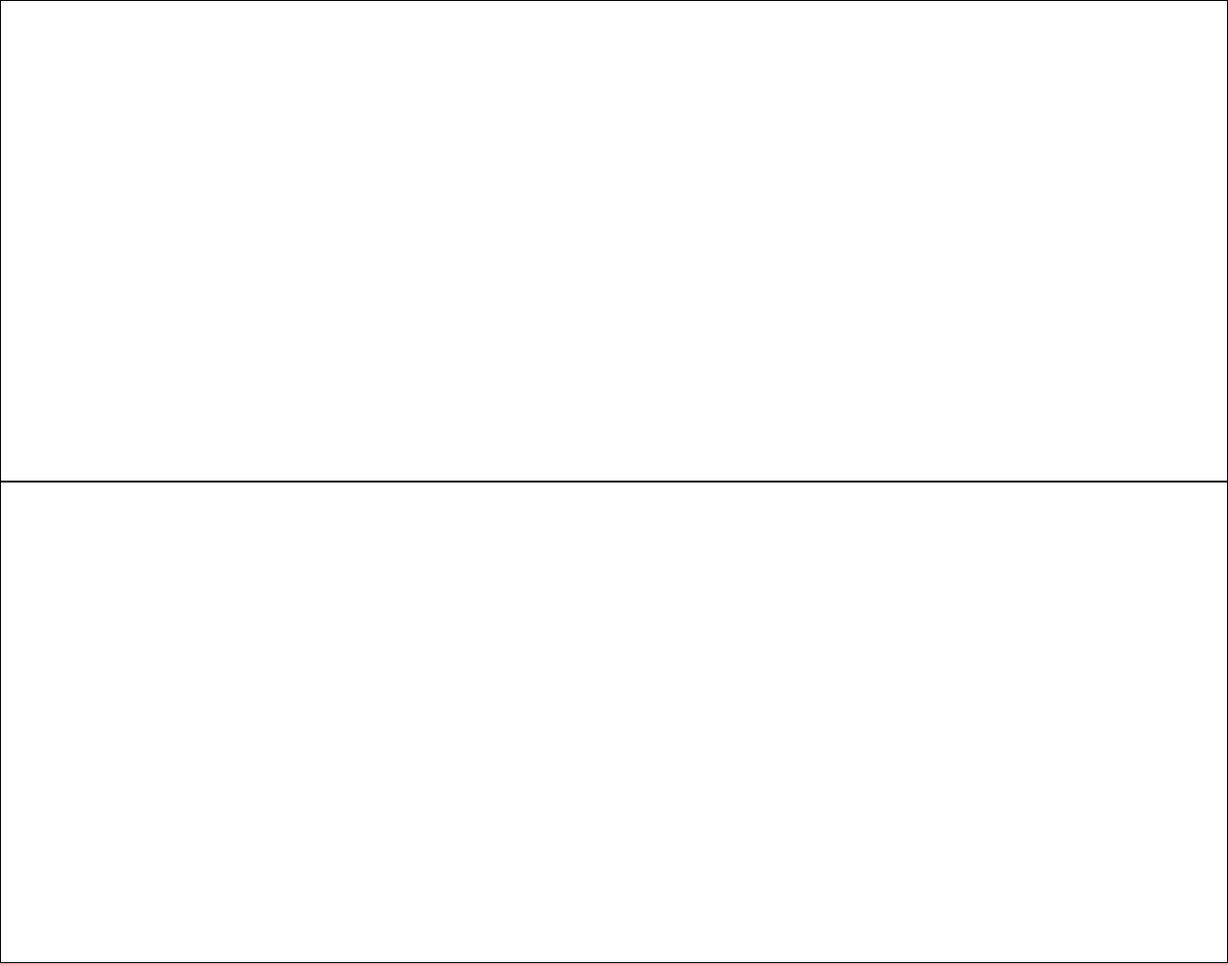
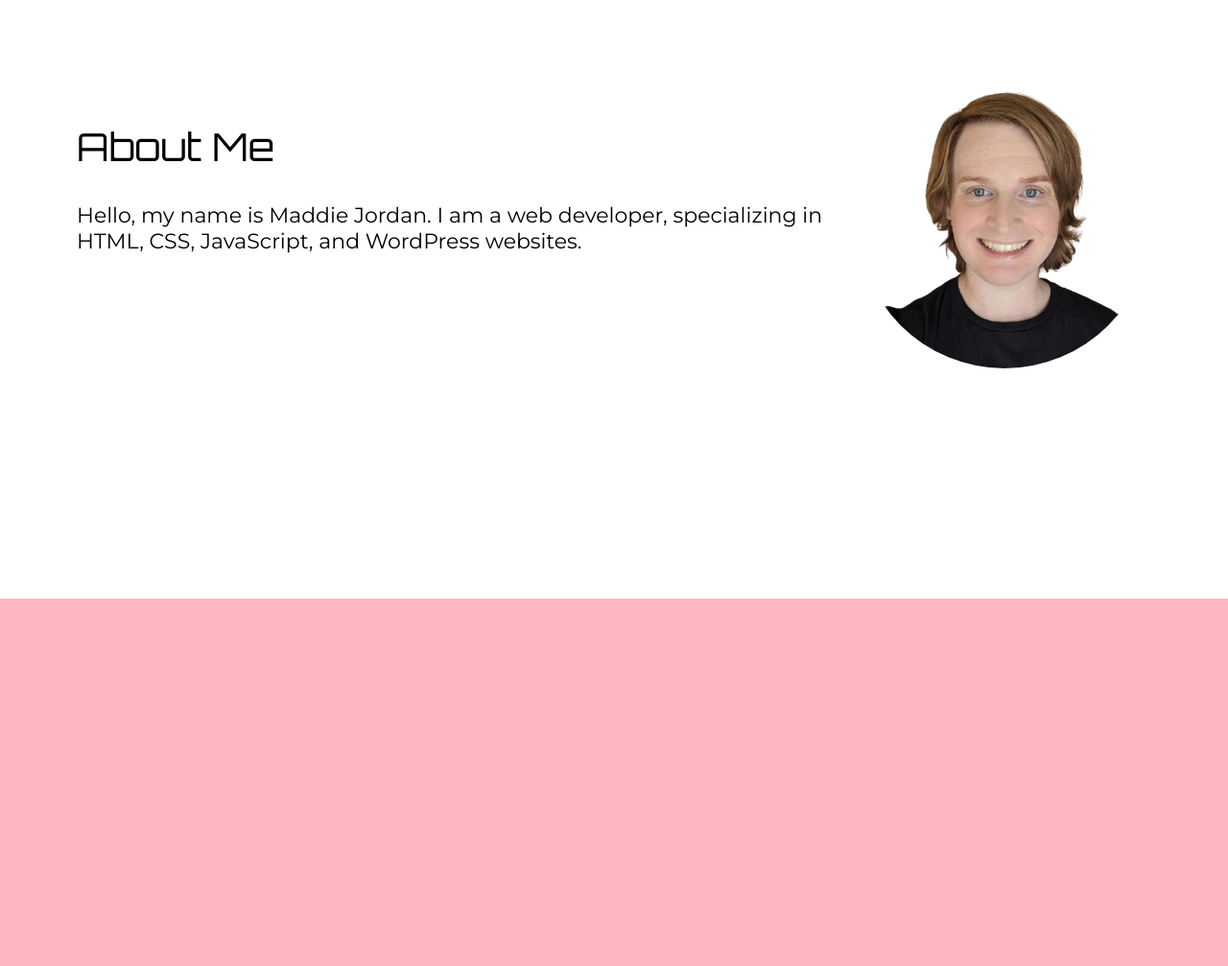
Before and after one commit to TheMaddieJordan/portfolio, a plain HTML site: page index.html in a window 1280 px wide. Shown: the part 802-1809 px from the top of the page at 96% size. Drawn offline with Linux system fonts and the light colour scheme.

Commit message:
added about me content

```diff
--- a/index.html
+++ b/index.html
@@ -31,11 +31,17 @@
                 <div><a href="https://www.linkedin.com"><i class="fa-brands fa-linkedin-in"></i></a></div>
             </div>
         </div>
-
-
     </section>
-    <section></section>
-    <section></section>
+    <section class="sub-section">
+        <div class="information">
+            <h2 class="about">About Me</h2>
+            <p class="about-paragraph">Hello, my name is Maddie Jordan. I am a web developer, specializing in HTML, CSS, JavaScript, and WordPress websites.</p>
+        </div>
+        <div class="headshot-container">
+            <img class="headshot" src="/src/images/maddie_headshot_transparent.png" alt="Maddie Jordan Headshot">
+        </div>
+    </section>
+    <section class="sub-section"></section>
     <footer></footer>
 
 
--- a/src/style.css
+++ b/src/style.css
@@ -3,12 +3,20 @@
 
 body {
     margin: 0;
+    font-family: Montserrat, sans-serif;
+}
+
+h1, h2, h3, h4 {
+    font-family: Orbitron, sans-serif;
+}
+
+p {
+    font-size: 22px;
 }
 
 section {
-    height: 500px;
     background-color: #fff;
-    border: solid black 1px;
+    border: 0;
 }
 
 /***** Hero Section *****/
@@ -116,7 +124,36 @@ i:hover {
     color: #ef744b;
 }
 
-/* Footer */
+/***** SubSections *****/
+
+.sub-section {
+    /* Display flex lines up the div items horizontally */
+    display: flex;
+    justify-content: space-around;
+    padding: 80px;
+}
+
+/***** About Me *****/
+
+.about {
+    padding: 50px 0 0 0;
+}
+
+.about-paragraph {
+    padding: 0 20px 0 0;
+}
+.headshot {
+    width: 100%;
+    border-radius: 175px;;
+}
+
+.headshot-container {
+    display: flex;
+    align-items: center;
+}
+
+
+/***** Footer *****/
 
 footer {
     height: 500px;
```
